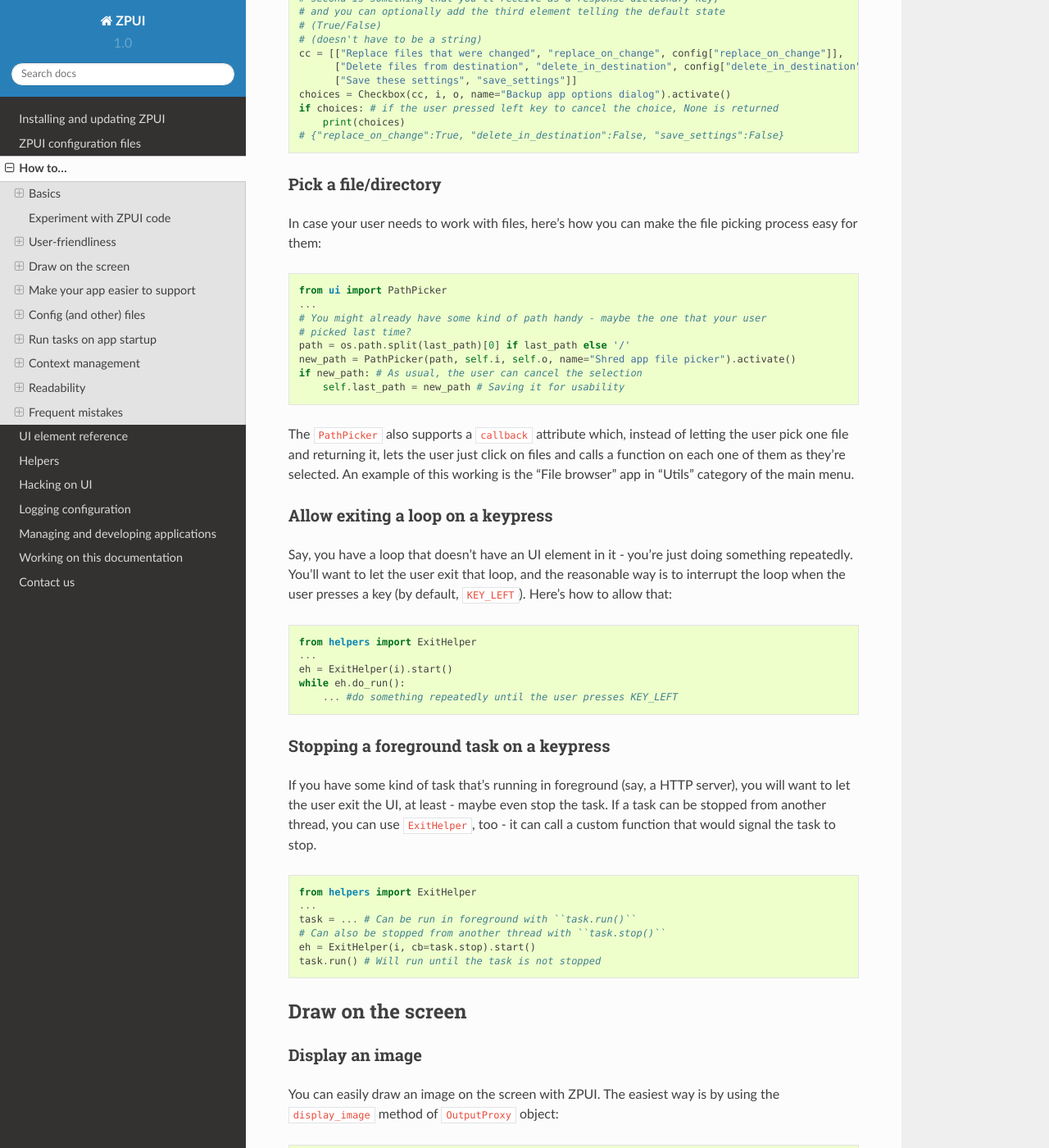
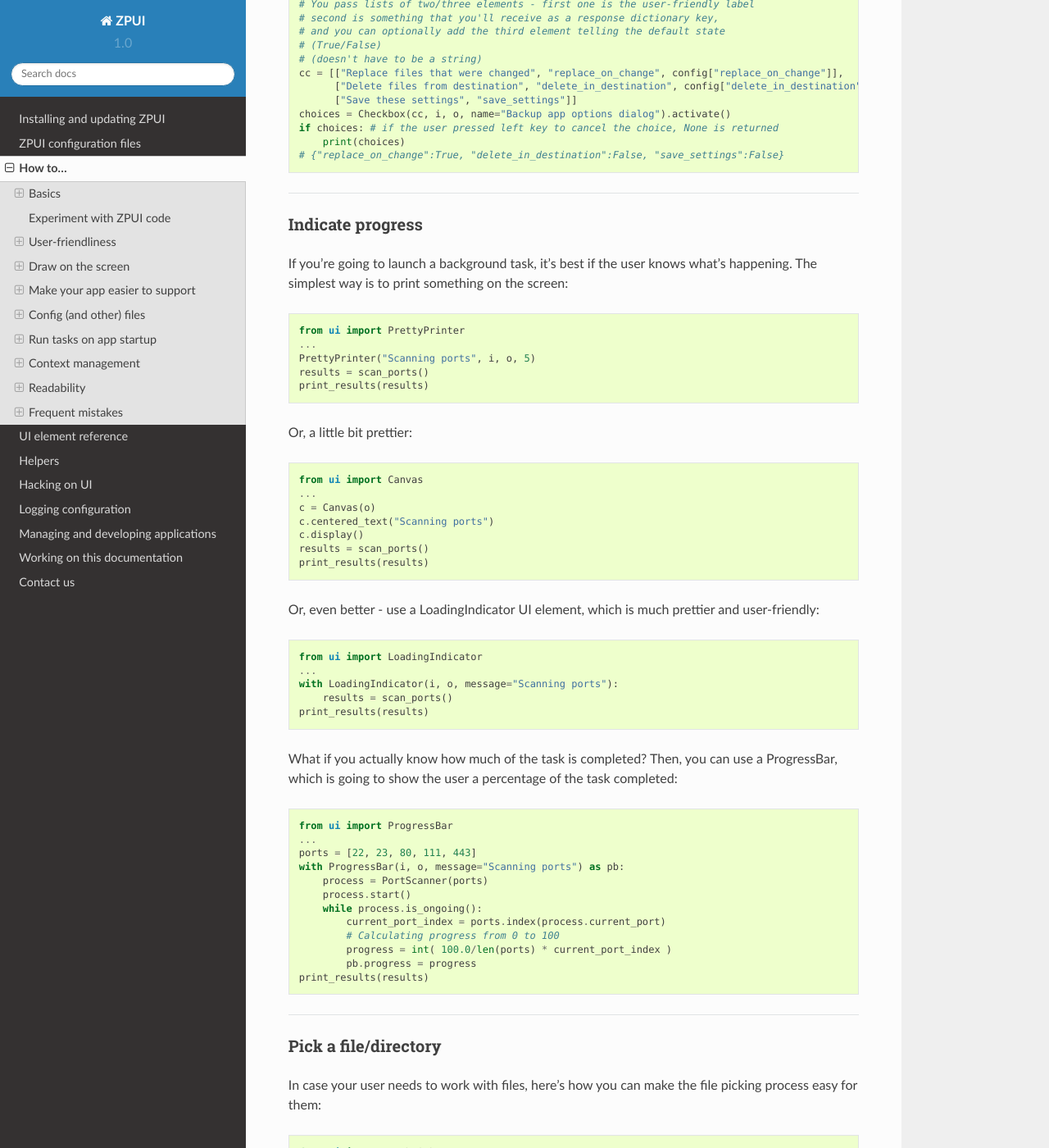
Before and after one commit to CRImier/pyLCI, a Sphinx documentation site: the page built from docs/howto.rst, in a window 1280 px wide and 1400 px high, scrolled down 4249 px. Shown: the whole window at 82% size. Built offline with Sphinx 7.4.7 and the Read the Docs theme 2.0.0, drawn with Linux system fonts in a browser that asks for light colours.

Commit message:
Adding clarification on showing progress to users

```diff
--- a/docs/howto.rst
+++ b/docs/howto.rst
@@ -177,6 +177,65 @@ through a really long list of options to choose from, here's what you can do:
     if choices: # if the user pressed left key to cancel the choice, None is returned
         print(choices)
     # {"replace_on_change":True, "delete_in_destination":False, "save_settings":False}
+
+-----------
+
+Indicate progress
+-----------------
+
+If you're going to launch a background task, it's best if the user knows what's
+happening. The simplest way is to print something on the screen:
+
+.. code-block:: python
+
+    from ui import PrettyPrinter
+    ...
+    PrettyPrinter("Scanning ports", i, o, 5)
+    results = scan_ports()
+    print_results(results)
+
+Or, a little bit prettier:
+
+.. code-block:: python
+
+    from ui import Canvas
+    ...
+    c = Canvas(o)
+    c.centered_text("Scanning ports")
+    c.display()
+    results = scan_ports()
+    print_results(results)
+
+Or, even better - use a LoadingIndicator UI element, which is much prettier and
+user-friendly:
+
+.. code-block:: python
+
+    from ui import LoadingIndicator
+    ...
+    with LoadingIndicator(i, o, message="Scanning ports"):
+        results = scan_ports()
+    print_results(results)
+
+What if you actually know how much of the task is completed? Then, you can use a
+ProgressBar, which is going to show the user a percentage of the task completed:
+
+.. code-block:: python
+
+    from ui import ProgressBar
+    ...
+    ports = [22, 23, 80, 111, 443]
+    with ProgressBar(i, o, message="Scanning ports") as pb:
+        process = PortScanner(ports)
+        process.start()
+        while process.is_ongoing():
+            current_port_index = ports.index(process.current_port)
+            # Calculating progress from 0 to 100
+            progress = int( 100.0/len(ports) * current_port_index )
+            pb.progress = progress
+    print_results(results)
+
+-----------
 
 Pick a file/directory
 ---------------------
```
